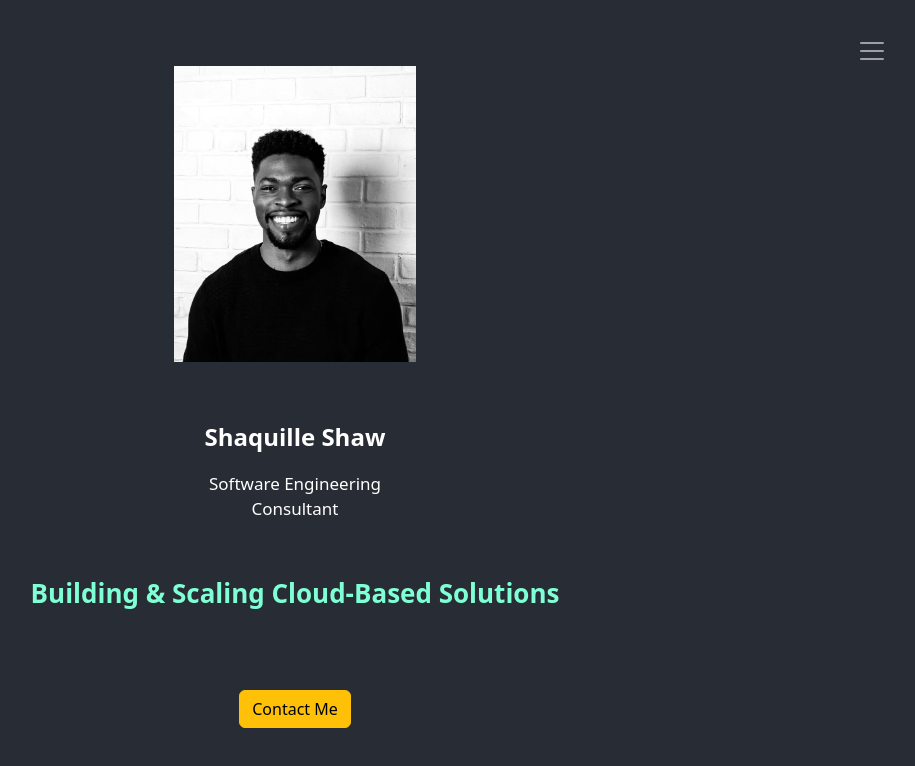
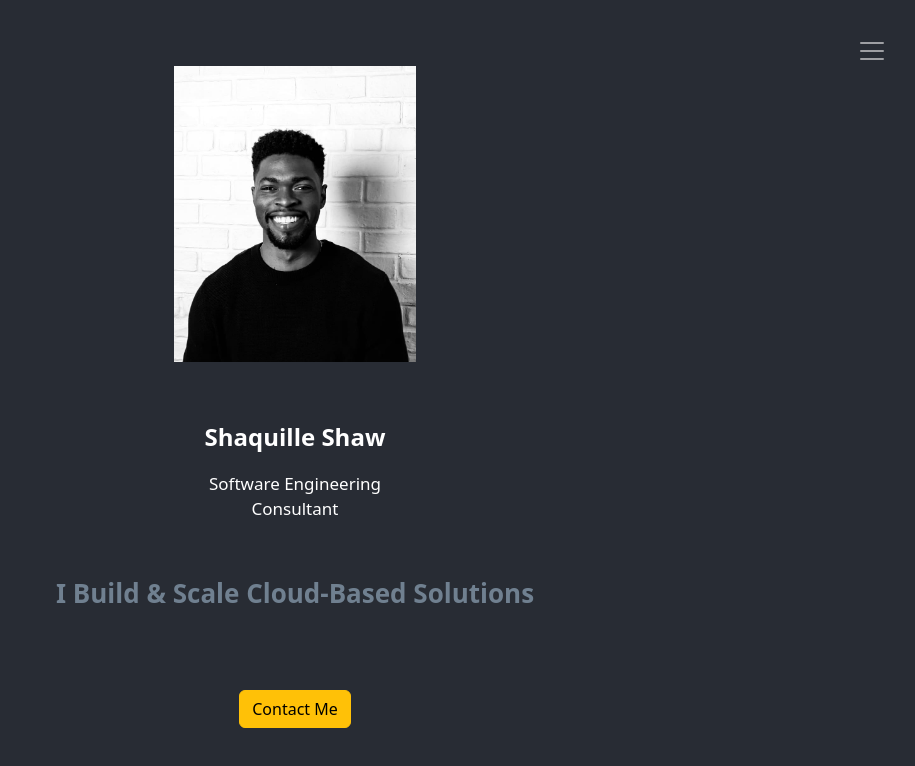
Before and after one commit to shaqshaw/MyPersonalWebsite, a React (Create React App) app: page / in a window 1280 px wide. Shown: the top 766 px of the page, without its empty margins (345-1260 px from the left). Built offline with nearby package versions, Linux system fonts and the light colour scheme.

Commit message:
landing page

```diff
--- a/src/App.css
+++ b/src/App.css
@@ -37,7 +37,8 @@
 
 .catch-phrase {
   font-weight: 900;
-  color: aquamarine
+  color: slategray;
+  width: 64%
 }
 
 .Bio-name {
--- a/src/pages/Home.js
+++ b/src/pages/Home.js
@@ -13,7 +13,7 @@ function Home() {
             <p className="Bio-name">Shaquille Shaw</p>
             <p className="Bio-title">Software Engineering Consultant</p>
         </div>
-        <p className="catch-phrase">Building & Scaling Cloud-Based Solutions</p>
+        <p className="catch-phrase">I Build & Scale Cloud-Based Solutions</p>
         <div className="Button-wrapper">
             <Button className="Main-buttons" variant="warning" href="mailto:shaquilles.shaw@gmail.com">Contact Me</Button>
         </div>
```
